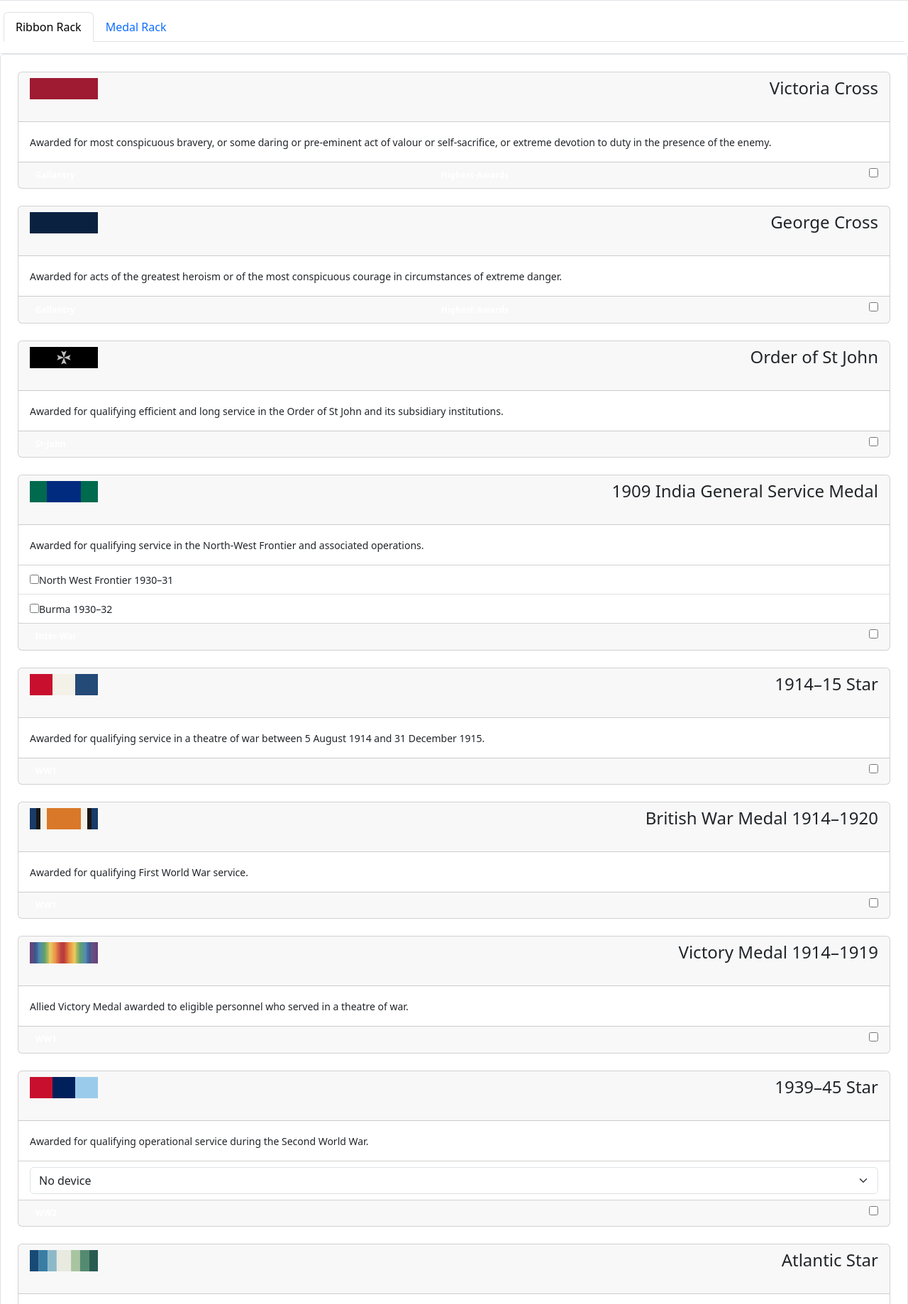
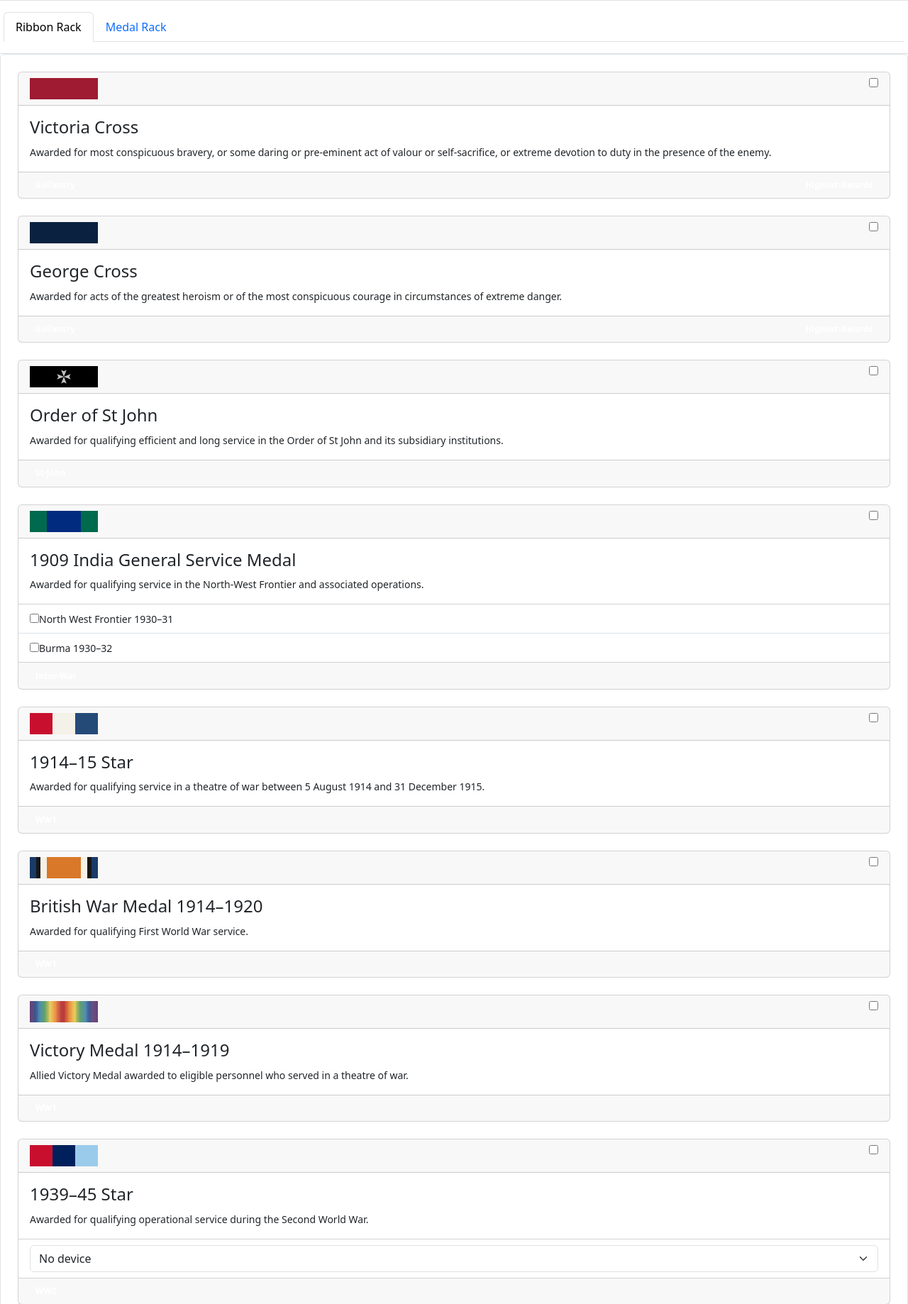
Before and after one commit to ConorSmalley/rack-up, a PHP site: page / in a window 1280 px wide. Shown: the part 108-1946 px from the top of the page at 71% size. Run offline with PHP 8.4, Linux system fonts and the light colour scheme; some libraries are stand-ins or nearby versions.

Commit message:
Changed design to have ribbon and check box at top and Medal name inside body

```diff
--- a/rendering.php
+++ b/rendering.php
@@ -488,7 +488,16 @@ function renderMedalCard($medal, $medalId, $RIBBON_WIDTH, $RIBBON_HEIGHT_SHORT,
         true,
         null
     );
-    $html .= '<h4>' . e($medal['name']) . '</h4>';
+    $html .= '<input'
+        . ' type="checkbox"'
+        . ' class="check"'
+        . ' id="medal_' . e($medalId) . '"'
+        . ' name="selected[]"'
+        . ' value="' . e($medalId) . '"'
+        . ' data-medal-select'
+        . ' data-medal-id="' . e($medalId) . '"'
+        . ($selected ? ' checked' : '')
+        . '>';
     $html .= '</div>';
     $html .= '</div>';
 
@@ -497,6 +506,7 @@ function renderMedalCard($medal, $medalId, $RIBBON_WIDTH, $RIBBON_HEIGHT_SHORT,
     // =====================================================
 
     $html .= '<div class="card-body d-flex flex-column">';
+    $html .= '<h4 class="card-title">' . e($medal['name']) . '</h4>';
     $html .= '<p class="card-text"><small>' . e($medal['description']) . '</small></p>';
     $html .= '</div>';
 
@@ -644,16 +654,16 @@ function renderMedalCard($medal, $medalId, $RIBBON_WIDTH, $RIBBON_HEIGHT_SHORT,
     }
 
     // Medal selection checkbox.
-    $html .= '<input'
-        . ' type="checkbox"'
-        . ' class="check"'
-        . ' id="medal_' . e($medalId) . '"'
-        . ' name="selected[]"'
-        . ' value="' . e($medalId) . '"'
-        . ' data-medal-select'
-        . ' data-medal-id="' . e($medalId) . '"'
-        . ($selected ? ' checked' : '')
-        . '>';
+    // $html .= '<input'
+    //     . ' type="checkbox"'
+    //     . ' class="check"'
+    //     . ' id="medal_' . e($medalId) . '"'
+    //     . ' name="selected[]"'
+    //     . ' value="' . e($medalId) . '"'
+    //     . ' data-medal-select'
+    //     . ' data-medal-id="' . e($medalId) . '"'
+    //     . ($selected ? ' checked' : '')
+    //     . '>';
 
     $html .= '</div>';
     $html .= '</div>';
--- a/style.css
+++ b/style.css
@@ -150,13 +150,13 @@ body {
     padding: 0;
     flex: 0 0 auto;
 }
-.medal-card-header {
-    min-height: 70px;
+/* .medal-card-header { */
+    /* min-height: 70px; */
     /* display: flex; */
     /* align-items: center; */
-}
+/* } */
 
-.medal-card-header h4 {
-    margin: 0;
-    text-align: end;
-}
+/* .medal-card-header h4 { */
+    /* margin: 0; */
+    /* text-align: end; */
+/* } */
```
